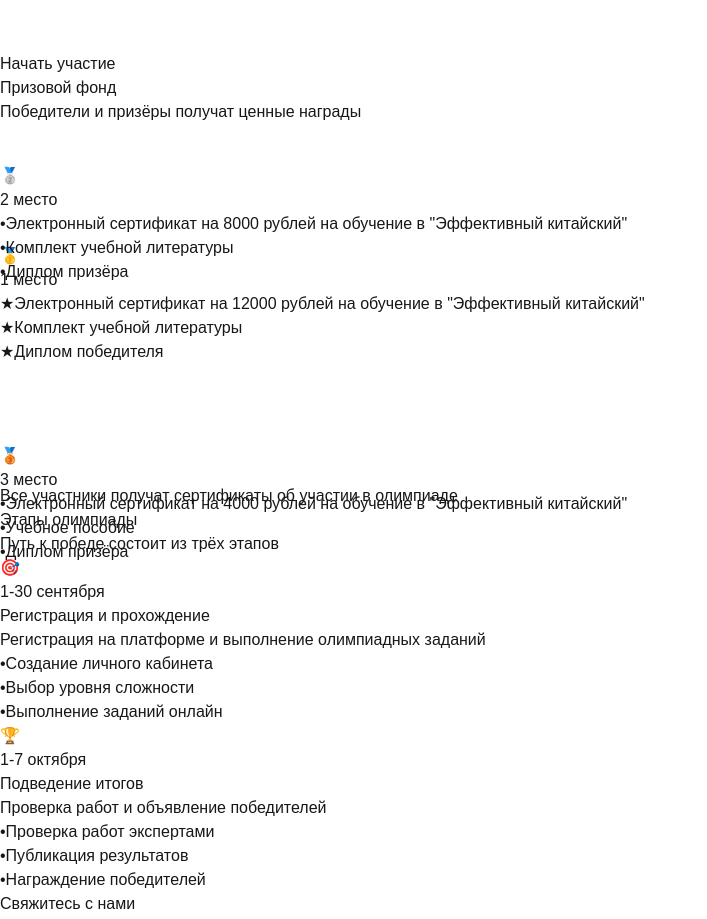
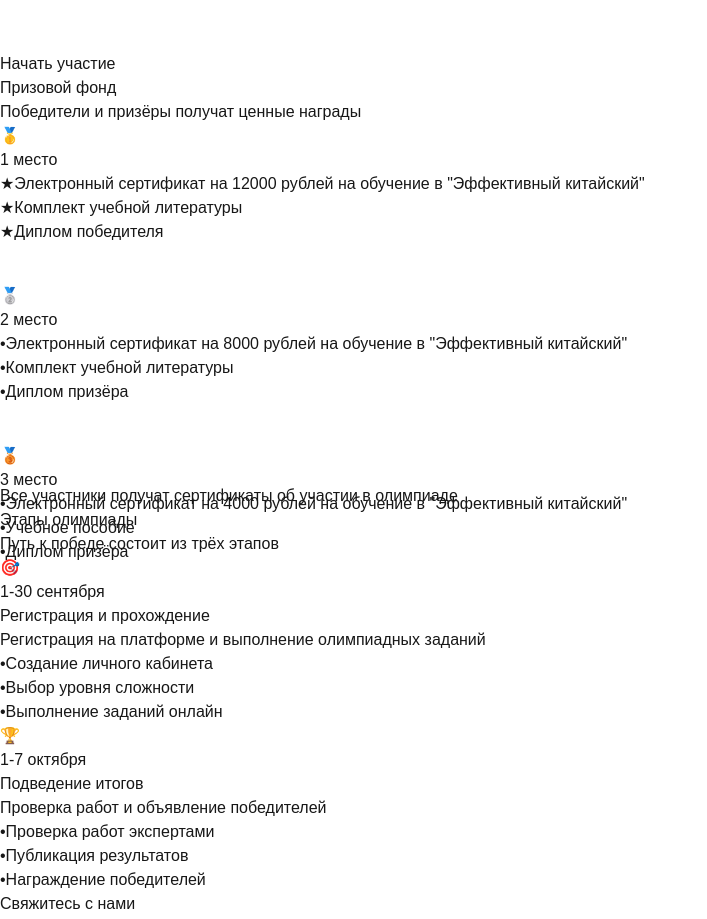
Before and after one commit to Bivekich/chineseeolympic, a Next.js app: page / in a window 1280 px wide. Shown: the part 6100-7019 px from the top of the page, without its empty margins (0-707 px from the left). Built offline with nearby package versions, Linux system fonts and the light colour scheme.

Commit message:
adaptive

```diff
--- a/src/components/sections/Contact.tsx
+++ b/src/components/sections/Contact.tsx
@@ -106,7 +106,7 @@
               Остались вопросы?
             </h3>
             <form className="space-y-6">
-              <div className="grid grid-cols-1 md:grid-cols-2 gap-6">
+              <div className="grid grid-cols-1 text-black md:grid-cols-2 gap-6">
                 <motion.div variants={itemVariants} className="relative">
                   <input
                     type="text"
@@ -126,7 +126,7 @@
                 <textarea
                   placeholder="Ваше сообщение"
                   rows={4}
-                  className="w-full px-4 py-3 rounded-lg border border-gray-300 focus:border-red-500 focus:ring-2 focus:ring-red-200 outline-none transition-all"
+                  className="w-full px-4 py-3 rounded-lg border border-gray-300 focus:border-red-500 text-black focus:ring-2 focus:ring-red-200 outline-none transition-all"
                 ></textarea>
               </motion.div>
               <motion.div variants={itemVariants} className="text-center">
--- a/src/components/sections/Prizes.tsx
+++ b/src/components/sections/Prizes.tsx
@@ -2,24 +2,25 @@
 
 import { motion } from 'framer-motion';
 import { useInView } from 'framer-motion';
-import { useRef } from 'react';
+import { useRef, useState, useEffect } from 'react';
 
 export default function Prizes() {
   const ref = useRef(null);
   const isInView = useInView(ref, { once: true, margin: '-100px' });
+  const [isMobile, setIsMobile] = useState(true);
+
+  useEffect(() => {
+    const checkMobile = () => {
+      setIsMobile(window.innerWidth < 768);
+    };
+
+    checkMobile();
+    window.addEventListener('resize', checkMobile);
+
+    return () => window.removeEventListener('resize', checkMobile);
+  }, []);
 
   const prizes = [
-    {
-      title: '2 место',
-      medal: '🥈',
-      items: [
-        'Электронный сертификат на 8000 рублей на обучение в "Эффективный китайский"',
-        'Комплект учебной литературы',
-        'Диплом призёра',
-      ],
-      order: 1,
-      translateY: '40px',
-    },
     {
       title: '1 место',
       medal: '🥇',
@@ -29,8 +30,19 @@
         'Диплом победителя',
       ],
       highlight: true,
+      order: 1,
+      translateY: { mobile: '0px', desktop: '0px' },
+    },
+    {
+      title: '2 место',
+      medal: '🥈',
+      items: [
+        'Электронный сертификат на 8000 рублей на обучение в "Эффективный китайский"',
+        'Комплект учебной литературы',
+        'Диплом призёра',
+      ],
       order: 2,
-      translateY: '0px',
+      translateY: { mobile: '0px', desktop: '40px' },
     },
     {
       title: '3 место',
@@ -41,13 +53,13 @@
         'Диплом призёра',
       ],
       order: 3,
-      translateY: '80px',
+      translateY: { mobile: '0px', desktop: '80px' },
     },
   ];
 
   return (
     <section
-      className="py-24 bg-gradient-to-b from-red-50 to-white overflow-hidden"
+      className="py-12 md:py-24 bg-gradient-to-b from-red-50 to-white overflow-hidden"
       id="prizes"
       ref={ref}
     >
@@ -56,26 +68,35 @@
           initial={{ opacity: 0, y: 20 }}
           animate={isInView ? { opacity: 1, y: 0 } : {}}
           transition={{ duration: 0.6 }}
-          className="text-center mb-24"
+          className="text-center mb-12 md:mb-24"
         >
-          <h2 className="text-4xl font-bold text-gray-900 mb-4">
+          <h2 className="text-3xl md:text-4xl font-bold text-gray-900 mb-4">
             Призовой фонд
           </h2>
-          <p className="text-xl text-gray-600 max-w-2xl mx-auto">
+          <p className="text-lg md:text-xl text-gray-600 max-w-2xl mx-auto">
             Победители и призёры получат ценные награды
           </p>
         </motion.div>
 
         <div className="relative">
-          <div className="flex flex-wrap justify-center gap-8 relative z-10">
+          <div className="flex flex-col md:flex-row flex-wrap justify-center gap-6 md:gap-8 relative z-10">
             {prizes.map((prize, index) => (
               <motion.div
                 key={prize.title}
                 initial={{ opacity: 0, y: 50 }}
-                animate={isInView ? { opacity: 1, y: prize.translateY } : {}}
+                animate={
+                  isInView
+                    ? {
+                        opacity: 1,
+                        y: isMobile
+                          ? prize.translateY.mobile
+                          : prize.translateY.desktop,
+                      }
+                    : {}
+                }
                 transition={{ duration: 0.6, delay: 0.3 }}
                 className={`w-full md:w-[300px] ${
-                  prize.highlight ? 'md:-mt-8' : ''
+                  prize.highlight && !isMobile ? 'md:-mt-8' : ''
                 }`}
                 style={{ order: prize.order }}
               >
@@ -91,15 +112,15 @@
                     initial={{ scale: 0 }}
                     animate={{ scale: 1 }}
                     transition={{ delay: 0.5 + index * 0.2 }}
-                    className="absolute -top-8 left-1/2 transform -translate-x-1/2 text-6xl"
+                    className="absolute -top-6 md:-top-8 left-1/2 transform -translate-x-1/2 text-4xl md:text-6xl"
                   >
                     {prize.medal}
                   </motion.div>
 
-                  <div className="pt-12 p-8">
-                    <div className="text-center mb-6">
+                  <div className="pt-8 md:pt-12 p-6 md:p-8">
+                    <div className="text-center mb-4 md:mb-6">
                       <h3
-                        className={`text-2xl font-bold ${
+                        className={`text-xl md:text-2xl font-bold ${
                           prize.highlight ? 'text-white' : 'text-gray-900'
                         }`}
                       >
@@ -107,7 +128,7 @@
                       </h3>
                     </div>
 
-                    <ul className="space-y-4">
+                    <ul className="space-y-3 md:space-y-4">
                       {prize.items.map((item, idx) => (
                         <motion.li
                           key={idx}
@@ -116,13 +137,13 @@
                           transition={{ delay: 0.7 + idx * 0.1 }}
                           className="flex items-start"
                         >
-                          <span className="mr-3 text-xl">
+                          <span className="mr-3 text-lg md:text-xl">
                             {prize.highlight ? '★' : '•'}
                           </span>
                           <span
-                            className={
+                            className={`text-sm md:text-base ${
                               prize.highlight ? 'text-white' : 'text-gray-600'
-                            }
+                            }`}
                           >
                             {item}
                           </span>
@@ -140,9 +161,9 @@
           initial={{ opacity: 0, y: 20 }}
           animate={isInView ? { opacity: 1, y: 0 } : {}}
           transition={{ duration: 0.6, delay: 1.2 }}
-          className="text-center mt-32"
+          className="text-center mt-12 md:mt-32"
         >
-          <p className="text-gray-600 max-w-2xl mx-auto">
+          <p className="text-base md:text-lg text-gray-600 max-w-2xl mx-auto">
             Все участники получат сертификаты об участии в олимпиаде
           </p>
         </motion.div>
```
Also changed, not shown: src/components/sections/Hero.tsx (+13 -13 lines), src/components/sections/HowItWorks.tsx (+16 -14 lines).
